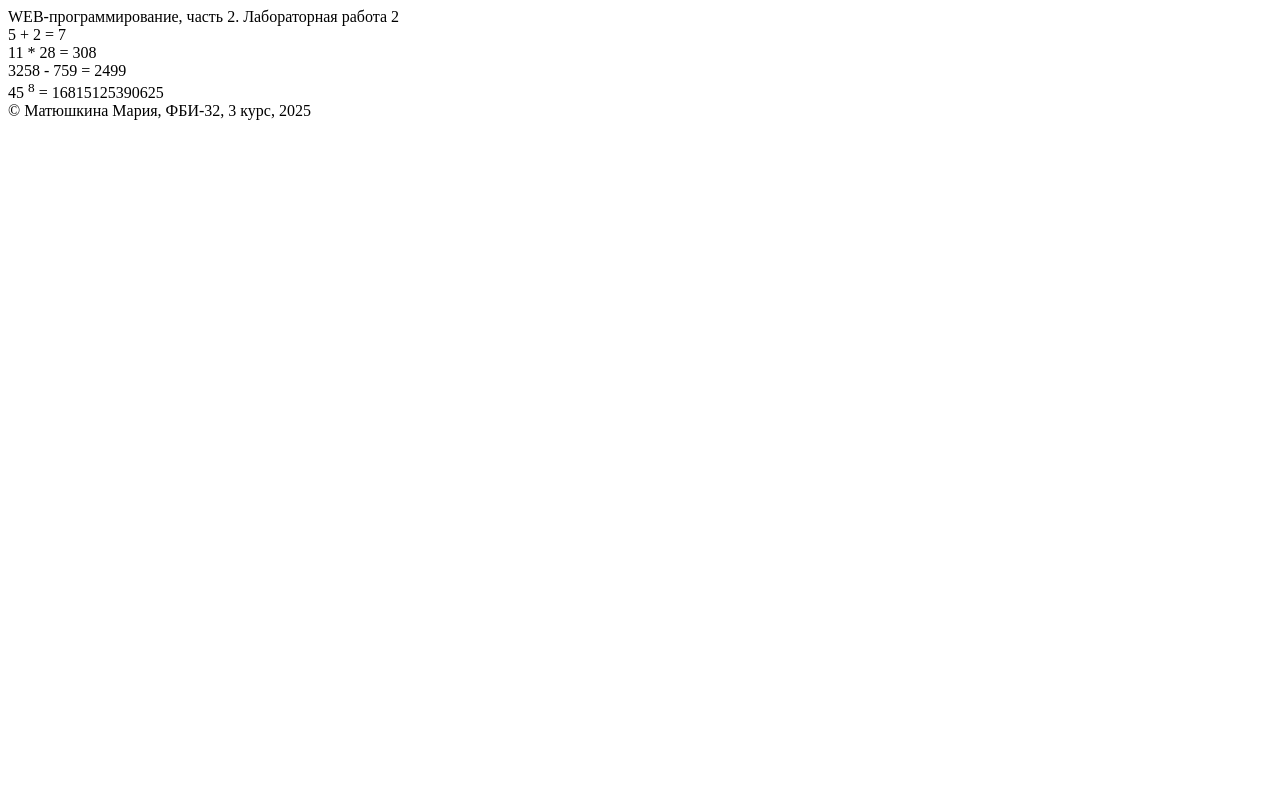
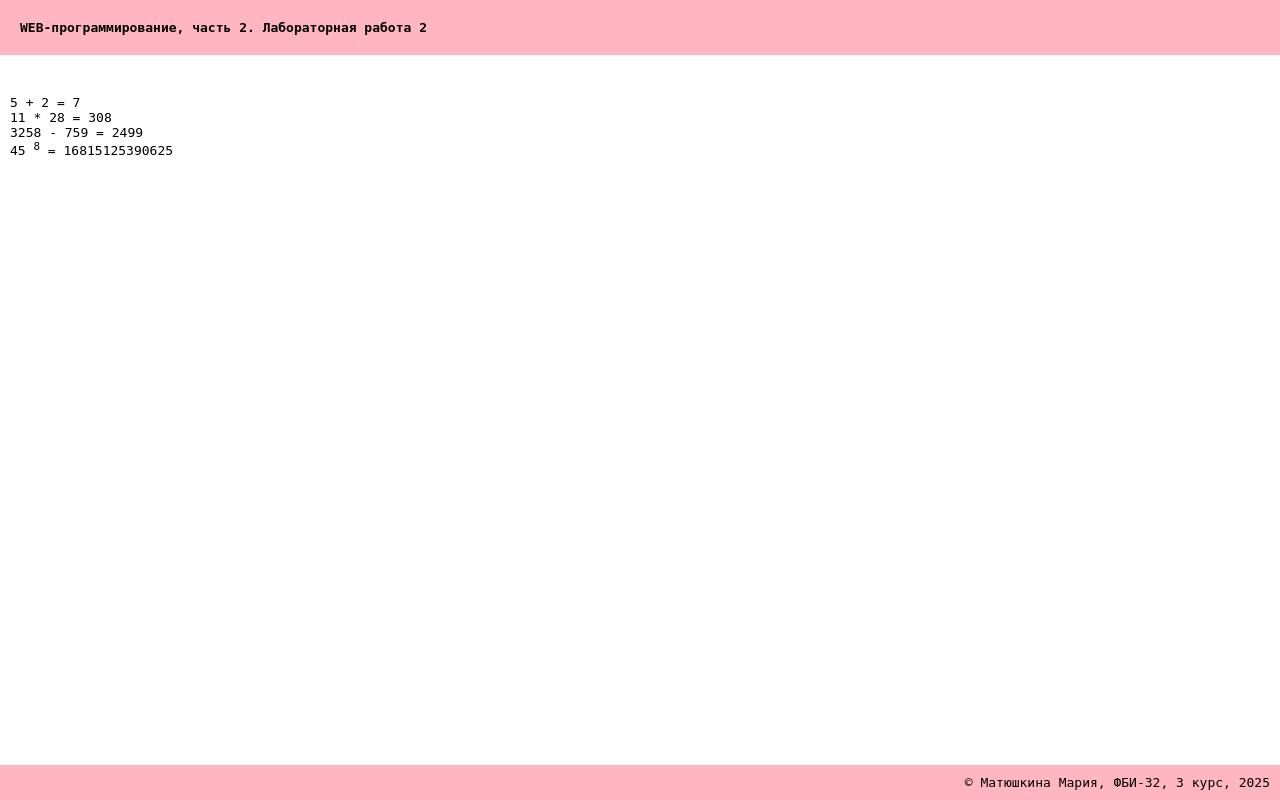
Before and after one commit to Maria9907/web-back-labs, a Flask app: page /lab2/example in a window 1280 px wide. Run offline with Flask 3, Linux system fonts and the light colour scheme.

Commit message:
подключение стилей

```diff
--- /dev/null
+++ b/static/main.css
@@ -0,0 +1,27 @@
+body {
+    margin: 0;
+    font-family: monospace;
+}
+main {
+    margin-bottom: 40px;
+    padding: 10px;
+
+}
+header {
+    margin-bottom: 30px;
+    padding: 20px;
+    background: lightpink;
+    font-weight: bold;
+
+
+}
+footer {
+    margin-top: 20px;
+    padding: 10px;
+    background: lightpink;
+    text-align: right;
+    position: fixed;
+    bottom: 0;
+    left: 0;
+    right: 0;
+}
--- a/templates/example.html
+++ b/templates/example.html
@@ -4,6 +4,7 @@
     <meta charset="UTF-8">
     <meta name="viewport" content="width=device-width, initial-scale=1.0">
     <title>Лабораторная работа {{ lab }}</title>
+    <link rel="stylesheet" href="{{ url_for('static' , filename='main.css') }}">
 </head>
 <body>
     <header>
```
